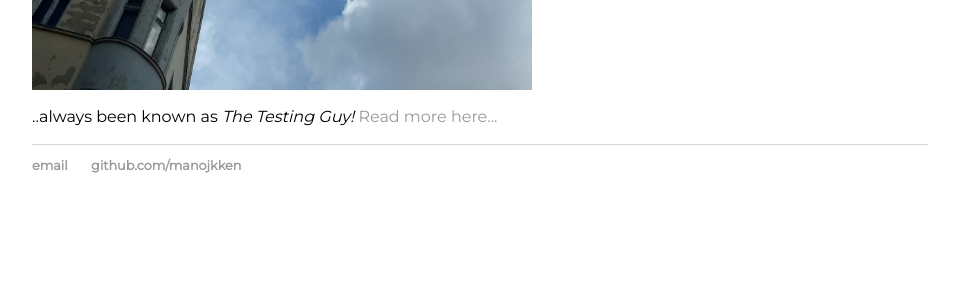
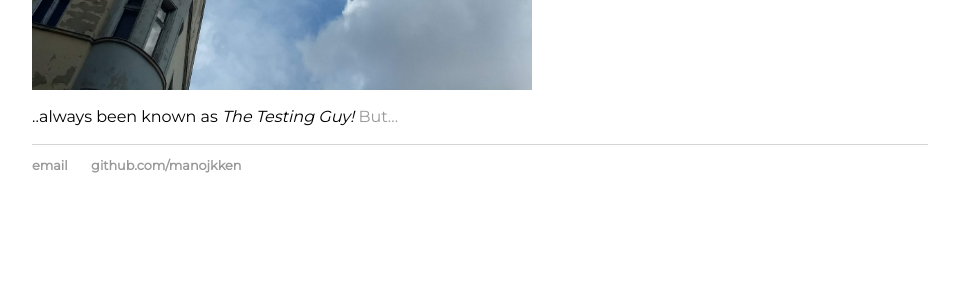
Before and after one commit to mkken/mkken.github.io, a Jekyll site: the page built from index.html, in a window 1280 px wide. Shown: the part 567-867 px from the top of the page, without its empty margins (160-1119 px from the left). Built offline with Jekyll 4.4.1, drawn with Linux system fonts in a browser that asks for light colours.

Commit message:
home page changes

```diff
--- a/css/main.css
+++ b/css/main.css
@@ -3,6 +3,8 @@ body {
     margin: 60px auto;
     width: 70%;
 }
+
+html, body { height: 100%; }
 
 nav ul, footer ul {
     font-family:'Montserrat', serif;
--- a/index.html
+++ b/index.html
@@ -9,5 +9,5 @@ profile: passive
 <div class="blurb">
 	<h1>Manoj Kengudelu</h1>
 	<img src="img/home.jpg" style="margin:left; width:500px;display:block" />
-	<p>..always been known as <em>The Testing Guy!</em> <a href="/about">Read more here...</a></p>
+	<p>..always been known as <em>The Testing Guy!</em> <a href="/about">But...</a></p>
 </div><!-- /.blurb -->
```
